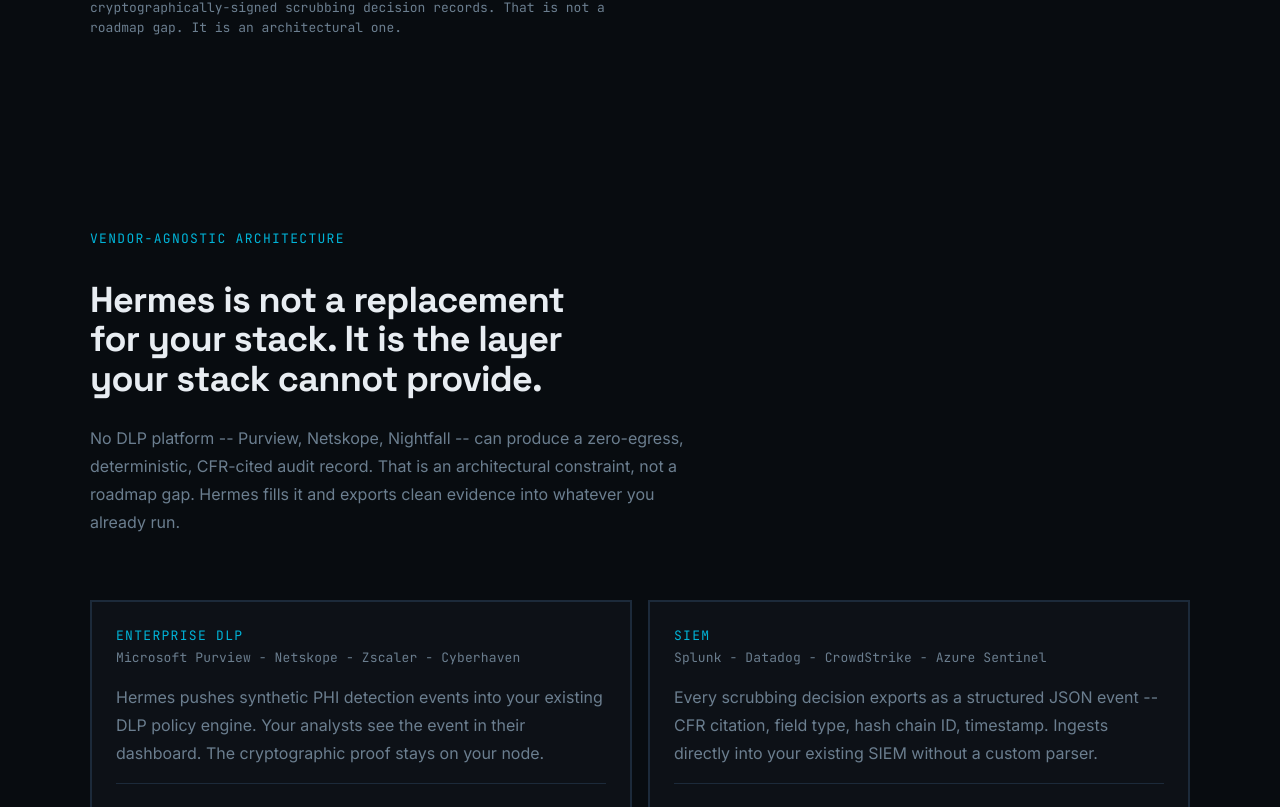
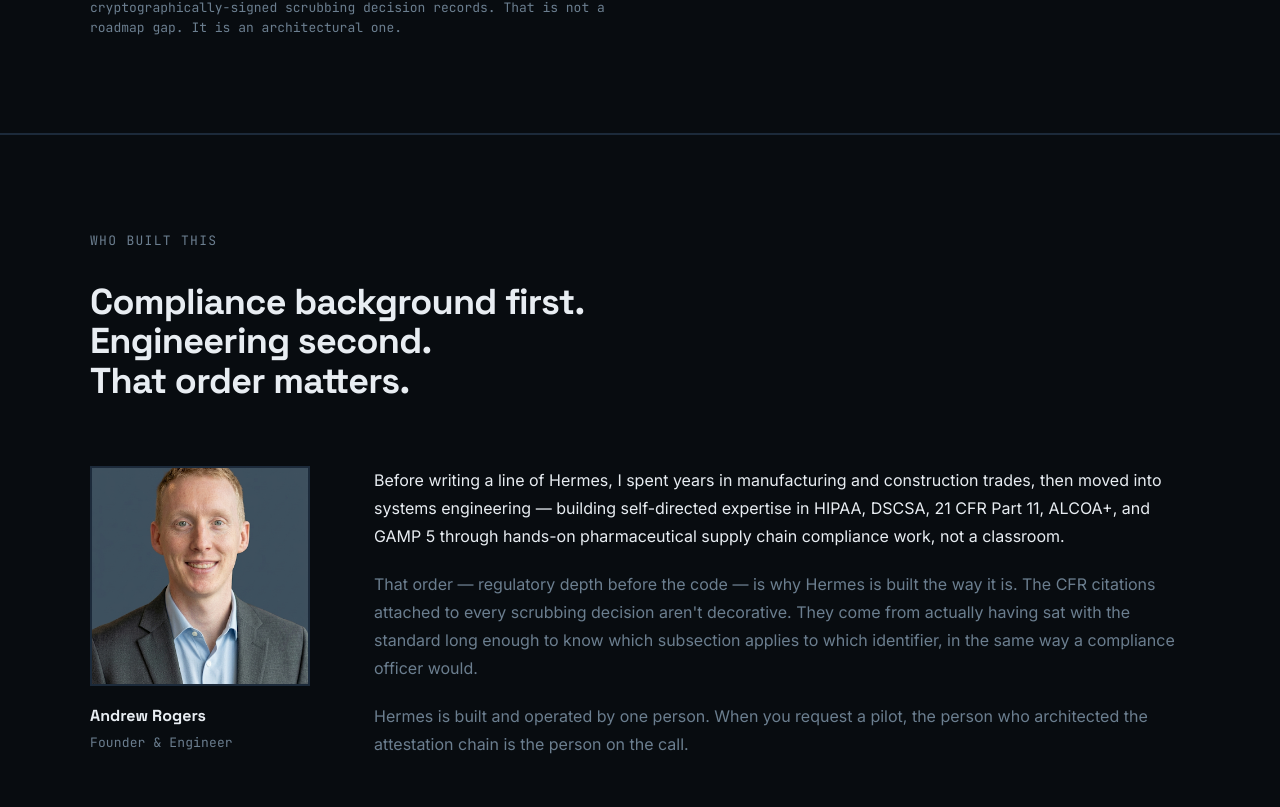
Before and after one commit to g1n0mag1k/hermes-compliance-framework, a Next.js app in the folder landing/: page / in a window 1280 px wide. Shown: the part 7072-7879 px from the top of the page. Built offline with nearby package versions, Linux system fonts and the light colour scheme.

Commit message:
fix: correct stale breach-cost stat, soften named-competitor claims; add Founder section

```diff
--- a/landing/app/page.tsx
+++ b/landing/app/page.tsx
@@ -4,6 +4,7 @@
 import { AuditChain } from "@/components/AuditChain";
 import { Architecture } from "@/components/Architecture";
 import { Differentiators } from "@/components/Differentiators";
+import { Founder } from "@/components/Founder";
 import { Integrations } from "@/components/Integrations";
 import { SocialProof } from "@/components/SocialProof";
 import { Pricing } from "@/components/Pricing";
@@ -20,6 +21,7 @@
       <AuditChain />
       <Architecture />
       <Differentiators />
+      <Founder />
       <Integrations />
       <SocialProof />
       <Pricing />
--- a/landing/components/Differentiators.tsx
+++ b/landing/components/Differentiators.tsx
@@ -30,7 +30,7 @@
     label: "Zero-Egress Architecture",
     verdict: "Your PHI never leaves your environment. Every competitor's does.",
     body:
-      "Nightfall, Strac, Private AI, AWS Comprehend Medical, Azure Text Analytics -- all transit PHI through external infrastructure to classify it. That transit is the violation. Their compliance attestation is technically a false statement: data left the environment to produce it. Hermes runs entirely inside the customer's environment. No external classifier. No data in transit. Every attestation Hermes produces is legally accurate in a way no cloud-ML competitor can match.",
+      "Most cloud-based PHI classifiers -- regardless of vendor -- transit data through external infrastructure to run detection. That transit is the exposure: once PHI crosses your environment's boundary to reach a hosted classifier, a zero-egress claim no longer holds. Hermes runs entirely inside the customer's environment. No external classifier. No data in transit. That architecture is what makes a zero-egress attestation accurate rather than aspirational.",
   },
   {
     index: "02",
--- /dev/null
+++ b/landing/components/Founder.tsx
@@ -0,0 +1,72 @@
+/* ---------------------------------------------------------------------------
+ * Founder — establishes who built Hermes and why the "direct access to the
+ * engineer" claim in Pricing is backed by something concrete.
+ * ------------------------------------------------------------------------- */
+
+import Image from "next/image";
+
+export function Founder() {
+  return (
+    <section
+      data-section="founder"
+      className="px-6 sm:px-8 lg:px-10 py-section border-t-2 border-border"
+    >
+      <div className="w-full max-w-content mx-auto">
+
+        <p className="font-mono text-mono text-muted uppercase tracking-[0.1em]">
+          Who built this
+        </p>
+        <h2 className="font-display text-h2 text-ink mt-8 max-w-[26ch]">
+          Compliance background first.
+          <br />
+          Engineering second.
+          <br />
+          That order matters.
+        </h2>
+
+        <div className="mt-16 grid gap-10 md:grid-cols-[minmax(0,220px)_minmax(0,1fr)] md:gap-16 items-start">
+
+          <div className="flex flex-col gap-4">
+            <div className="w-full aspect-square border-2 border-border bg-surface overflow-hidden">
+              <Image
+                src="/andrew-rogers.jpg"
+                alt="Andrew Rogers, Founder & Engineer at Hermes Relay"
+                width={440}
+                height={440}
+                className="w-full h-full object-cover"
+              />
+            </div>
+            <div className="flex flex-col gap-1">
+              <span className="font-display font-bold text-ink">Andrew Rogers</span>
+              <span className="font-mono text-caption text-muted">Founder &amp; Engineer</span>
+            </div>
+          </div>
+
+          <div className="flex flex-col gap-5">
+            <p className="font-body text-body text-ink">
+              Before writing a line of Hermes, I spent years in manufacturing
+              and construction trades, then moved into systems engineering —
+              building self-directed expertise in HIPAA, DSCSA, 21 CFR Part 11,
+              ALCOA+, and GAMP 5 through hands-on pharmaceutical supply chain
+              compliance work, not a classroom.
+            </p>
+            <p className="font-body text-body text-muted">
+              That order — regulatory depth before the code — is why Hermes is
+              built the way it is. The CFR citations attached to every scrubbing
+              decision aren&apos;t decorative. They come from actually having sat
+              with the standard long enough to know which subsection applies to
+              which identifier, in the same way a compliance officer would.
+            </p>
+            <p className="font-body text-body text-muted">
+              Hermes is built and operated by one person. When you request a
+              pilot, the person who architected the attestation chain is the
+              person on the call.
+            </p>
+          </div>
+
+        </div>
+
+      </div>
+    </section>
+  );
+}
--- a/landing/components/SocialProof.tsx
+++ b/landing/components/SocialProof.tsx
@@ -11,9 +11,9 @@
     source: "HHS Office for Civil Rights — 2025 Enforcement Report",
   },
   {
-    figure: "$4.75M",
-    label: "Average cost of a healthcare data breach — highest of any industry",
-    source: "IBM Cost of a Data Breach Report 2024",
+    figure: "$7.42M",
+    label: "Average cost of a healthcare data breach — the costliest industry for the 15th consecutive year",
+    source: "IBM Cost of a Data Breach Report 2025",
   },
   {
     figure: "18",
```
Also changed, not shown: landing/public/andrew-rogers.jpg (added).
